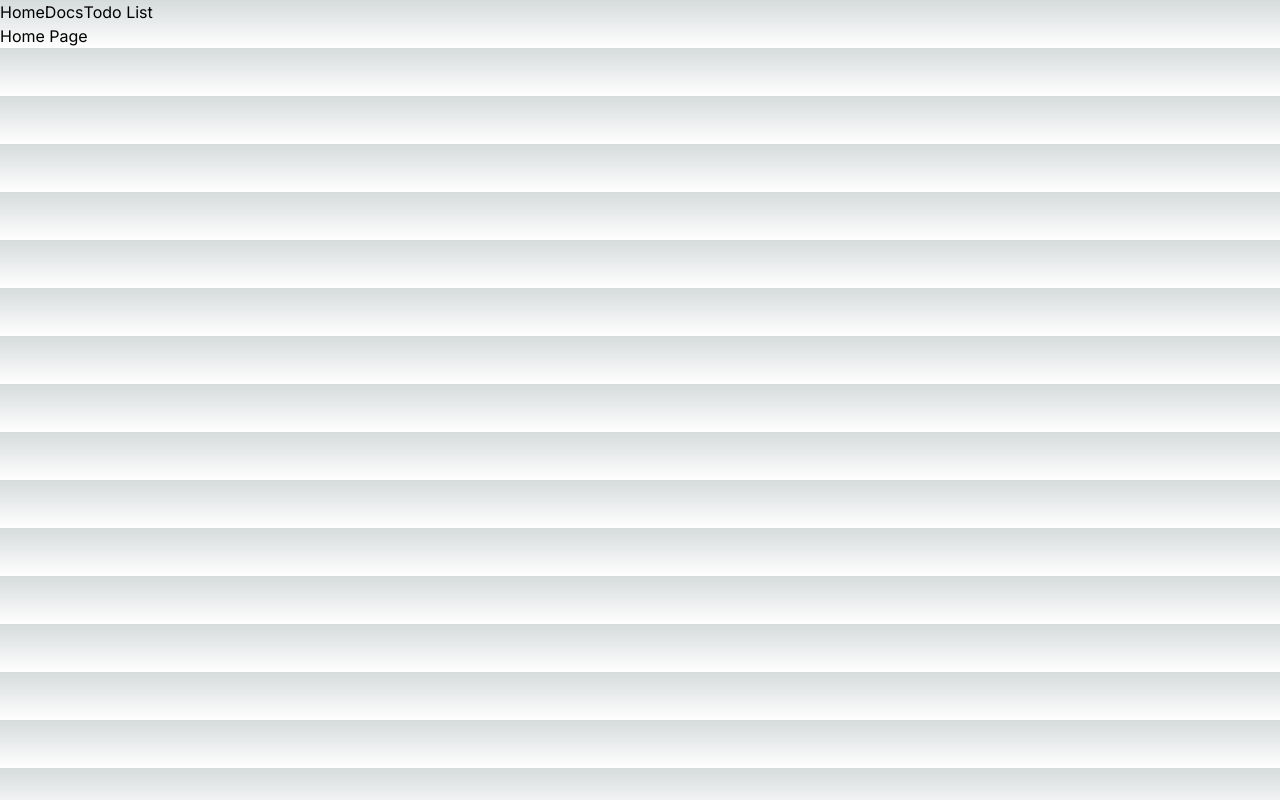
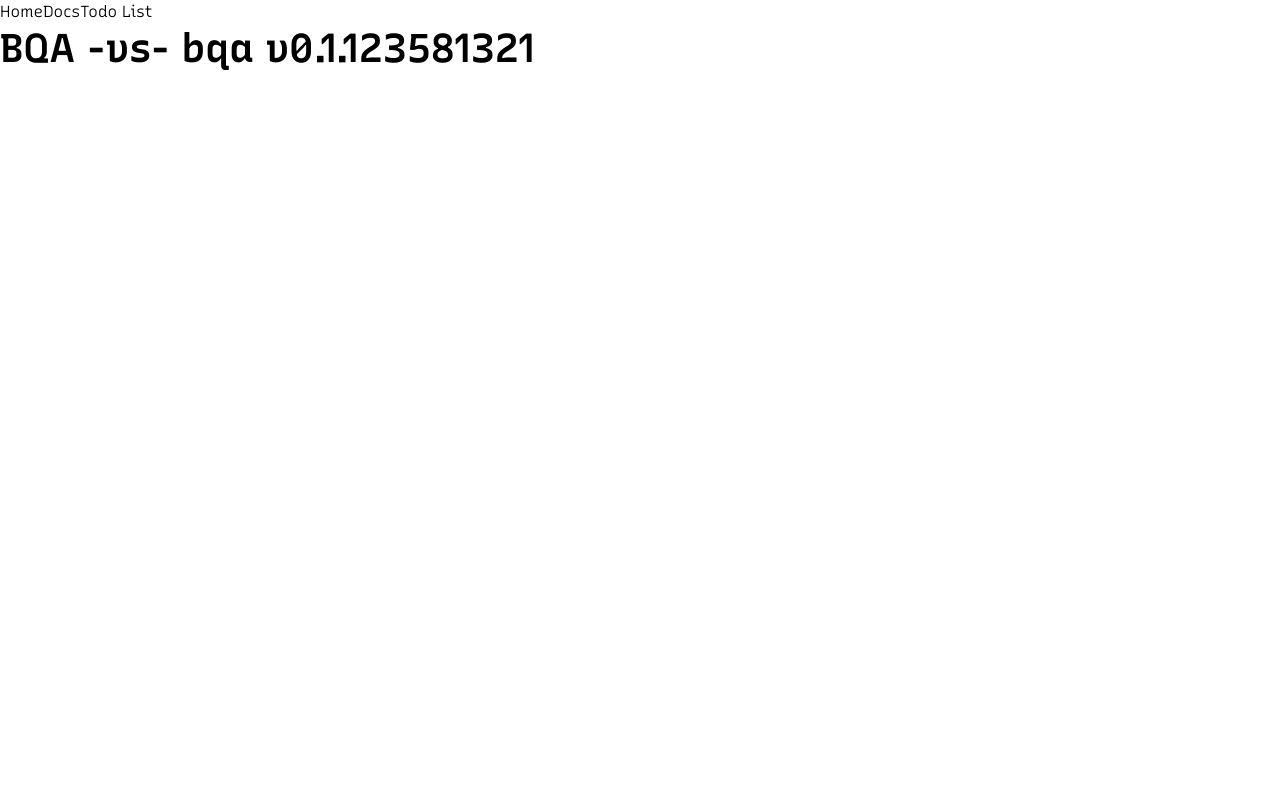
Before and after one commit to bqanderson/intro-nextjs, a Next.js app: page / in a window 1280 px wide. Built offline with nearby package versions, Linux system fonts and the light colour scheme.

Commit message:
update theme

```diff
--- a/app/globals.css
+++ b/app/globals.css
@@ -6,6 +6,18 @@
   --foreground-rgb: 0, 0, 0;
   --background-start-rgb: 214, 219, 220;
   --background-end-rgb: 255, 255, 255;
+  /* Recursive Variable Font - base settings */
+  --rec-base-mono: "MONO" 0;
+  --rec-base-casl: "CASL" 0;
+  --rec-base-slnt: "slnt" 0;
+  --rec-base-crsv: "CRSV" 1;
+  /* Recursive Variable Font - weight settings */
+  --rec-normal-wght: 350;
+  --rec-semibold-wght: 600;
+  --rec-heavy-wght: 900;
+  /* Recursive Variable Font - variant settings */
+  --rec-italic-slnt: "slnt" -12;
+  --rec-casual-casl: "CASL" 0.75;
 }
 
 @media (prefers-color-scheme: dark) {
@@ -18,10 +30,37 @@
 
 body {
   color: rgb(var(--foreground-rgb));
-  background: linear-gradient(
-      to bottom,
-      transparent,
-      rgb(var(--background-end-rgb))
-    )
-    rgb(var(--background-start-rgb));
+  font-family: var(--vf-recursive);
+  font-weight: 350;
+  font-variant-numeric: proportional-nums slashed-zero;
+  font-variation-settings:
+    var(--rec-base-mono),
+    var(--rec-base-casl),
+    var(--rec-base-slnt),
+    var(--rec-base-crsv);
 }
+
+.italic {
+  font-style: normal;
+  font-variation-settings:
+  var(--rec-base-mono),
+  var(--rec-base-casl),
+  var(--rec-italic-slnt),
+  var(--rec-base-crsv);
+}
+
+.casual {
+  font-variation-settings:
+  var(--rec-base-mono),
+  var(--rec-casual-casl),
+  var(--rec-base-slnt),
+  var(--rec-base-crsv);
+}
+
+.casual-italic {
+  font-variation-settings:
+  var(--rec-base-mono),
+  var(--rec-casual-casl),
+  var(--rec-italic-slnt),
+  var(--rec-base-crsv);
+}
--- a/app/layout.tsx
+++ b/app/layout.tsx
@@ -1,11 +1,17 @@
 import Link from 'next/link'
 import './globals.css'
-import { Inter } from 'next/font/google'
+import localFont from 'next/font/local'
 
-const inter = Inter({ subsets: ['latin'] })
+const recursive = localFont({
+  src: './assets/fonts/Recursive_VF_1.085.woff2',
+  display: 'swap',
+  weight: '350 1000',
+  style: 'oblique 0deg 14deg',
+  variable: '--vf-recursive'
+})
 
 export const metadata = {
-  title: 'Create Next App',
+  title: 'My First Next App',
   description: 'Generated by create next app',
 }
 
@@ -22,7 +28,7 @@ export default function RootLayout({
 
   return (
     <html lang="en">
-      <body className={inter.className}>
+      <body className={recursive.variable}>
         <header>
           <nav>
             <ul className='flex items-center'>
--- a/app/page.tsx
+++ b/app/page.tsx
@@ -1,5 +1,7 @@
 export default function Home() {
   return (
-    <div>Home Page</div>
+    <div>
+      <h1 className='text-xl font-semibold'>BQA -vs- bqa v0.1.123581321</h1>
+    </div>
   )
 }
--- a/tailwind.config.js
+++ b/tailwind.config.js
@@ -6,12 +6,30 @@ module.exports = {
     './app/**/*.{js,ts,jsx,tsx,mdx}',
   ],
   theme: {
-    extend: {
-      backgroundImage: {
-        'gradient-radial': 'radial-gradient(var(--tw-gradient-stops))',
-        'gradient-conic':
-          'conic-gradient(from 180deg at 50% 50%, var(--tw-gradient-stops))',
-      },
+    extend: {},
+    fontFamily: {
+      sans: [
+        'var(--vf-recursive)',
+        {
+          fontFeatureSettings: "'dlig', 'titl', 'ss09', 'ss11'",
+          fontVariationSettings: "'MONO' 0.001, 'CASL' 0.001",
+        },
+      ],
+    },
+    fontSize: {
+      sm: ['10px', '16px'],
+      base: ['16px', '24px'],
+      lg: ['24px', '40px'],
+      xl: ['40px', '48px'],
+      '2xl': ['64px', '72px'],
+      '3xl': ['104px', '120px'],
+      '4xl': ['168px', '200px'],
+      '5xl': ['272px', '320px'],
+    },
+    fontWeight: {
+      normal: 'var(--rec-normal-wght)',
+      semibold: 'var(--rec-semibold-wght)',
+      bold: 'var(--rec-heavy-wght)',
     },
   },
   plugins: [],
```
Also changed, not shown: app/assets/fonts/Recursive_VF_1.085.woff2 (added).
